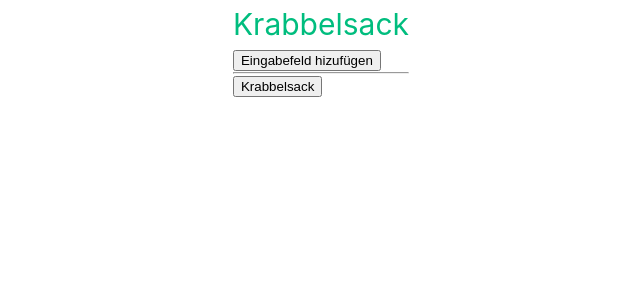
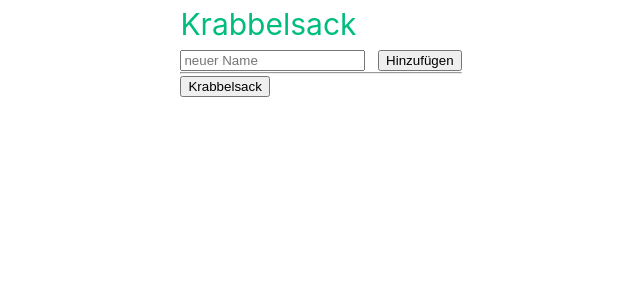
Before and after one commit to christian2222/krabbelsack, a Vue app: page / in a window 1280 px wide. Shown: the top 300 px of the page, without its empty margins (319-959 px from the left). Built offline with nearby package versions, Linux system fonts and the light colour scheme.

Commit message:
working on UI

```diff
--- a/src/components/Krabbelsack.vue
+++ b/src/components/Krabbelsack.vue
@@ -3,6 +3,7 @@ export default {
 data() {
 return {
 names: [],
+newName: "",
 result: "INIT",
 krabbelNames: [],
 nextOne: "<Nobody>",
@@ -55,6 +56,28 @@ methods: {
   }
   // this.nextOne = newOne
   alert(newOne)
+ },
+ remove(i) {
+  this.names.splice(i,1)
+ },
+ addName(name) {
+  if(name === "") {
+   alert("Keine leerren Namen bitte!")
+   return
+  }
+  if(!this.contains(name)) {
+  this.names.push(name)
+  this.newName = ""
+  } else {
+   alert(name+" ist bereits vorhanden!")
+  }
+ },
+ contains(name) {
+ let contains = false;
+ for(let i = 0; i < this.names.length; i++) {
+  if(this.names[i] == name) return true
+ }
+ return false
  }
 }
 }
@@ -63,20 +86,22 @@ methods: {
 <template>
  <div v-if="!showNextOne">
  <ul>
-<li v-for="item in names">{{ item }}</li>
+<li v-for="(item,i) in names" :key="i">{{ item }}<button @click="remove(i)">l&ouml;schen</button></li>
 </ul>
-<div v-for="(item,i) in names" :key="i">
+<!-- <div v-for="(item,i) in names" :key="i">
  <input type="text" placeholder="neuer Name" v-model="names[i]">
  <button @click="deleteName(i)">Name l&ouml;schen</button><br>
 </div>
-  <button @click="addInput">Eingabefeld hizuf&uuml;gen</button>
+-->
+<input type="text" placeholder="neuer Name" v-model="newName">&nbsp;&nbsp;
+<button @click="addName(newName)">Hinzuf&uuml;gen</button>
 <hr>
 <div>
 <button @click="krabbeln">Krabbelsack</button><br>
 </div>
 </div>
 <div v-if="showNextOne">
-{{ result }}<br>
+<!-- {{ result }} --><br>
 Naechter Eintrag: <input type="text" v-model="nextOne"><button @click="getNext(nextOne)">Nachfolger</button><br>
 <hr>
 <button @click="showNextOne = false">Zur&uuml;ck</button>
```
